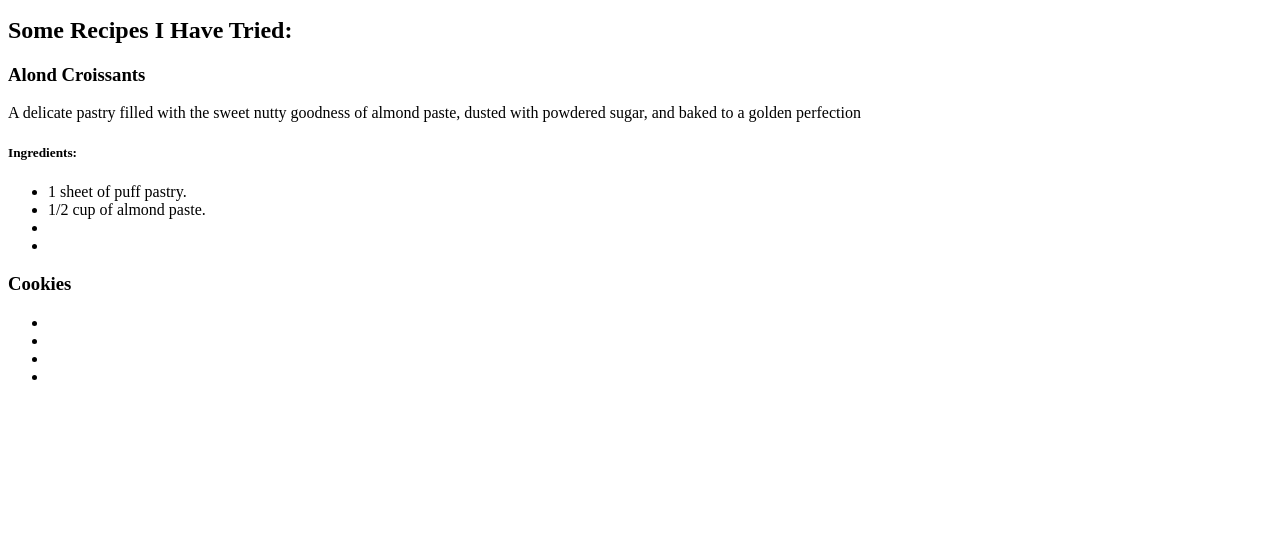
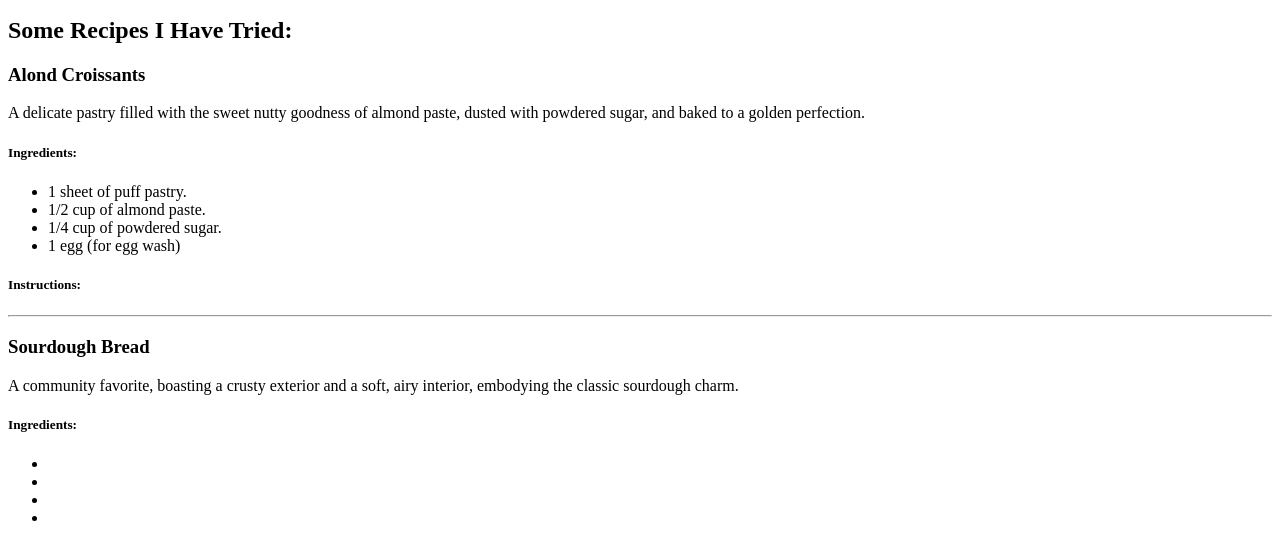
Before and after one commit to Thomas-A-Edison-CTE-HS/cloudr3, a plain HTML site: page index.html in a window 1280 px wide. Shown: the part 101-660 px from the top of the page. Drawn offline with Linux system fonts and the light colour scheme.

Commit message:
Update index.html

```diff
--- a/index.html
+++ b/index.html
@@ -14,19 +14,23 @@
 <h2>Some Recipes I Have Tried:</h2>
 
 <h3>Alond Croissants</h3>
-<!--Then add list of steps on how to make brownies-->
-    <p>A delicate pastry filled with the sweet nutty goodness of almond paste, dusted with powdered sugar, and baked to a golden perfection</p>
+<!--Then add list of steps on how to make Almond Croissants-->
+    <p>A delicate pastry filled with the sweet nutty goodness of almond paste, dusted with powdered sugar, and baked to a golden perfection.</p>
 <h5>Ingredients:</h5>
 <ul>
   <li>1 sheet of puff pastry.</li>
   <li>1/2 cup of almond paste.</li>
-  <li> </li>
-  <li> </li>
+  <li>1/4 cup of powdered sugar.</li>
+  <li>1 egg (for egg wash)</li>
 </ul>
-</body>
 
-<h3>Cookies</h3>
+<h5>Instructions:</h5>
 
+    <hr>
+
+<h3>Sourdough Bread</h3>
+<p> A community favorite, boasting a crusty exterior and a soft, airy interior, embodying the classic sourdough charm.</p>
+<h5>Ingredients:</h5>
 <ul>
   <li> </li>
   <li> </li>
```
